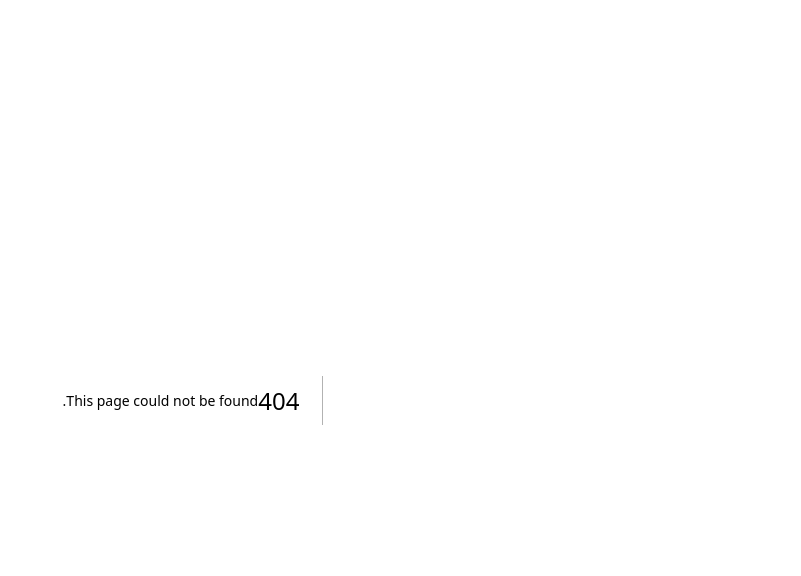
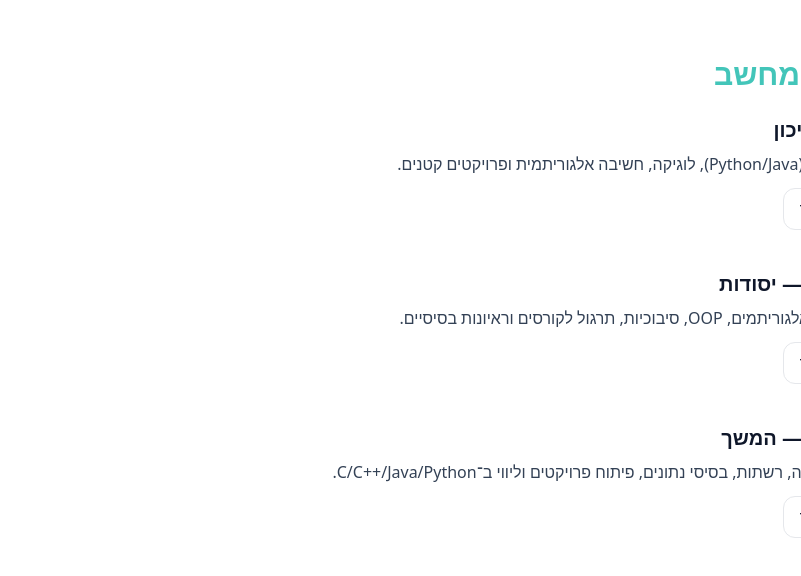
Before and after one commit to roadam11/RoieTutor, a Next.js app: page /subjects/cs in a window 1280 px wide. Before the commit this address had no page. Shown: the top 576 px of the page, without its empty margins (479-1280 px from the left). Built offline with nearby package versions, Linux system fonts and the light colour scheme.

Commit message:
Create cs.js

```diff
--- /dev/null
+++ b/pages/subjects/cs.js
@@ -0,0 +1,38 @@
+import Head from 'next/head'
+import { useEffect } from 'react'
+
+export default function CSPage() {
+  useEffect(()=>{ document.documentElement.setAttribute('dir','rtl') },[])
+  const wa = (topic) => `https://wa.me/972549480190?text=${encodeURIComponent(`שלום רועי, מעוניין בשיעור במדעי המחשב (${topic}).`)}`;
+
+  return (
+    <div className="min-h-screen bg-white dark:bg-ink text-slate-900 dark:text-slate-100">
+      <Head>
+        <title>RoieTutor — מדעי המחשב</title>
+        <meta name="description" content="שיעורים פרטיים במדעי המחשב: יסודות תכנות, מבני נתונים, אלגוריתמים, הכנה לקורסים וראיונות." />
+      </Head>
+
+      <main className="max-w-6xl mx-auto px-4 py-14">
+        <h1 className="text-3xl font-extrabold text-tealBrand mb-6">מדעי המחשב</h1>
+
+        <section className="mb-10">
+          <h2 className="text-xl font-bold mb-2">חטיבה / תיכון</h2>
+          <p className="text-slate-700 dark:text-slate-300">יסודות תכנות (Python/Java), לוגיקה, חשיבה אלגוריתמית ופרויקטים קטנים.</p>
+          <a href={wa('חטיבה/תיכון')} className="inline-block mt-3 rounded-xl px-4 py-2 border hover:border-tealBrand hover:text-tealBrand">תיאום מהיר</a>
+        </section>
+
+        <section className="mb-10">
+          <h2 className="text-xl font-bold mb-2">סטודנטים — יסודות</h2>
+          <p className="text-slate-700 dark:text-slate-300">מבני נתונים, אלגוריתמים, OOP, סיבוכיות, תרגול לקורסים וראיונות בסיסיים.</p>
+          <a href={wa('סטודנטים יסודות')} className="inline-block mt-3 rounded-xl px-4 py-2 border hover:border-tealBrand hover:text-tealBrand">תיאום מהיר</a>
+        </section>
+
+        <section>
+          <h2 className="text-xl font-bold mb-2">סטודנטים — המשך</h2>
+          <p className="text-slate-700 dark:text-slate-300">מערכות הפעלה, רשתות, בסיסי נתונים, פיתוח פרויקטים וליווי ב־C/C++/Java/Python.</p>
+          <a href={wa('סטודנטים המשך')} className="inline-block mt-3 rounded-xl px-4 py-2 border hover:border-tealBrand hover:text-tealBrand">תיאום מהיר</a>
+        </section>
+      </main>
+    </div>
+  )
+}
```
